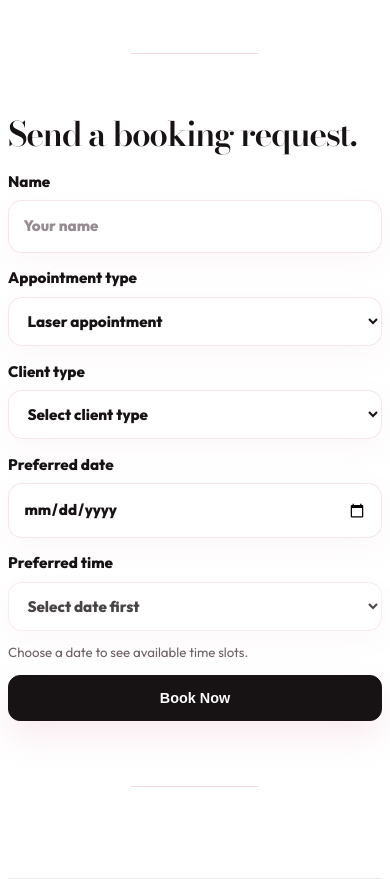
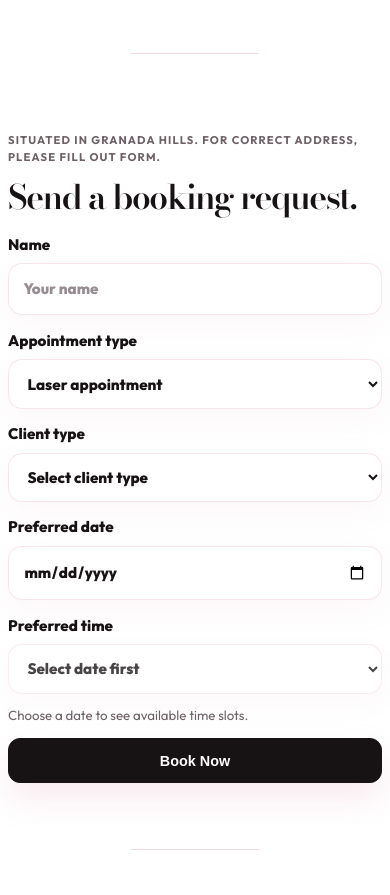
Before and after one commit to aroarakelyan1978-code/DIODE-LASER, a website: page index.html in a window 390 px wide. Shown: the part 2260-3155 px from the top of the page. Drawn offline with nearby package versions, Linux system fonts and the light colour scheme.

Commit message:
Show booking location note on mobile

```diff
--- a/styles.css
+++ b/styles.css
@@ -1462,11 +1462,13 @@ code {
     display: none;
   }
 
-  .booking-location-note {
+  .booking-copy .booking-location-note {
+    display: block;
+    max-width: 100%;
     margin-bottom: 0.9rem;
-    font-size: 0.66rem;
-    letter-spacing: 0.12em;
-    line-height: 1.5;
+    font-size: 0.7rem;
+    letter-spacing: 0.1em;
+    line-height: 1.55;
   }
 
   .phone-language {
```
